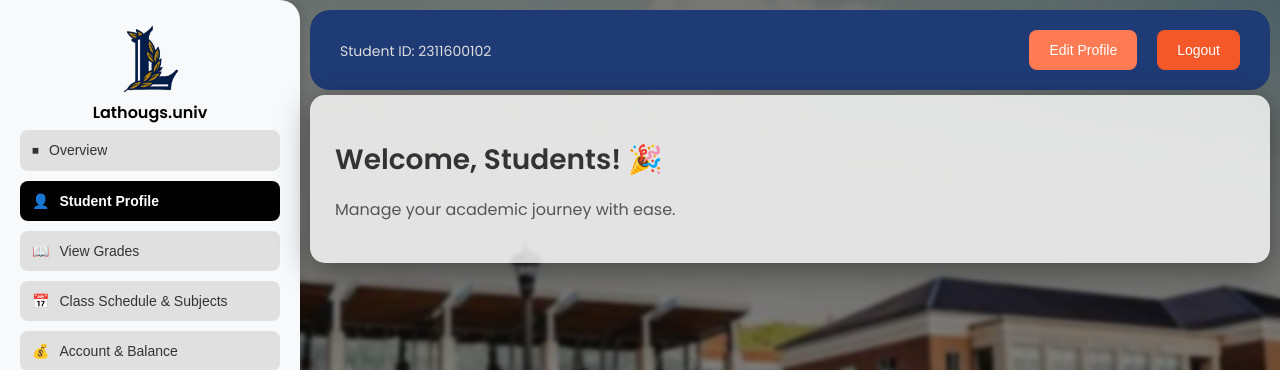
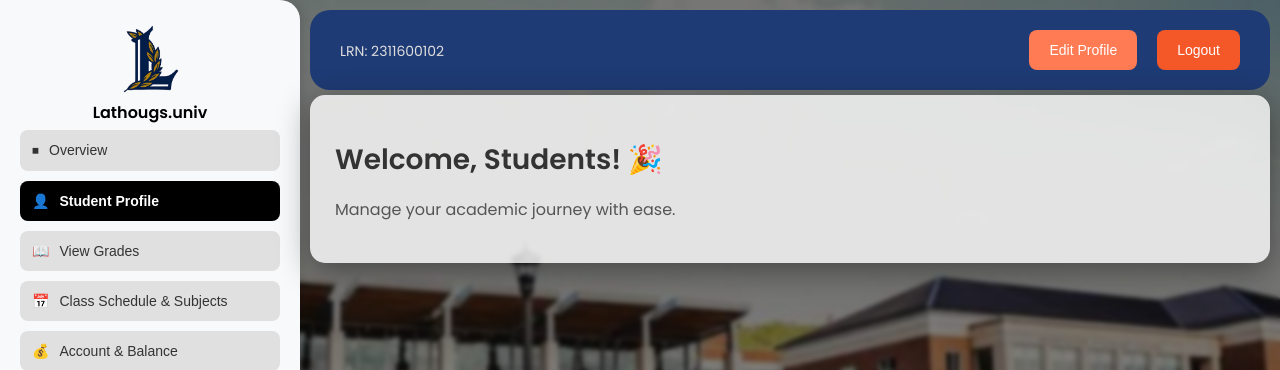
Before and after one commit to Rencelagsil/LATHOUGS, a PHP site: page /dashboard.php in a window 1280 px wide. Shown: the top 370 px of the page. Run offline with PHP 8.4, Linux system fonts and the light colour scheme; a user stored in the database is signed in.

Commit message:
Update dashboard.php

```diff
--- a/dashboard.php
+++ b/dashboard.php
@@ -41,7 +41,7 @@ $student_id = $_SESSION['student_id'];
         <div class="header">
             <div class="profile-section">
                 <div>
-                    <p>Student ID: <?php echo htmlspecialchars($student_id); ?></p>
+                    <p>LRN: <?php echo htmlspecialchars($student_id); ?></p>
              </div>
             </div>
             <div class="header-buttons">
```
